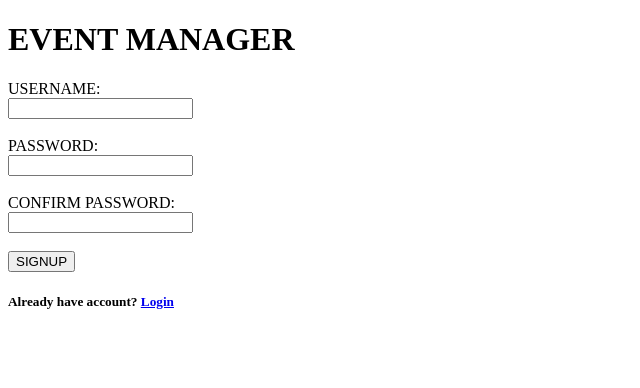
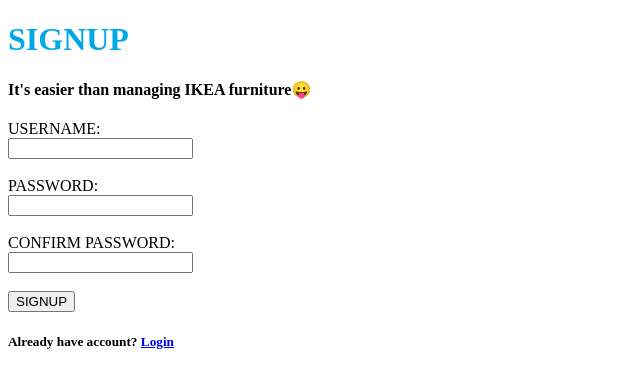
Before and after one commit to Nikhila9346/Event-Manager-with-Authentication, a Django app: page /auth/signup in a window 1280 px wide. Shown: the top 388 px of the page, without its empty margins (0-640 px from the left). Run offline with Django 5.2, Linux system fonts and the light colour scheme.

Commit message:
Event Manager with Authentication

```diff
--- a/auth_system/templates/login.html
+++ b/auth_system/templates/login.html
@@ -2,6 +2,7 @@
 
 {% block content %}
 
+    <h1 style="color: #00A8E8;">Access Granted (After You Log In, Of Course)!</h1>
     <form action="" method="POST">
         {% csrf_token %}
         <label for="">USERNAME</label>
--- a/auth_system/templates/signup.html
+++ b/auth_system/templates/signup.html
@@ -2,7 +2,8 @@
 
 {% block content %}
 
-    <h1>EVENT MANAGER</h1>
+    <h1 style="color: #00A8E8;">SIGNUP</h1>
+    <h4>It's easier than managing IKEA furniture😛</h4>
 
     <form action="" method="POST">
         {% csrf_token %}
--- a/events/templates/base.html
+++ b/events/templates/base.html
@@ -6,6 +6,8 @@
     <title>Event Manager</title>
 </head>
 <body>
+    <h1 style="color: #FF6F61;">EVENT MANAGER - MANAGE ALL THE FUN HERE </h1>
+    <hr>
 
     {% block content %}
 
```
Also changed, not shown: db.sqlite3.
